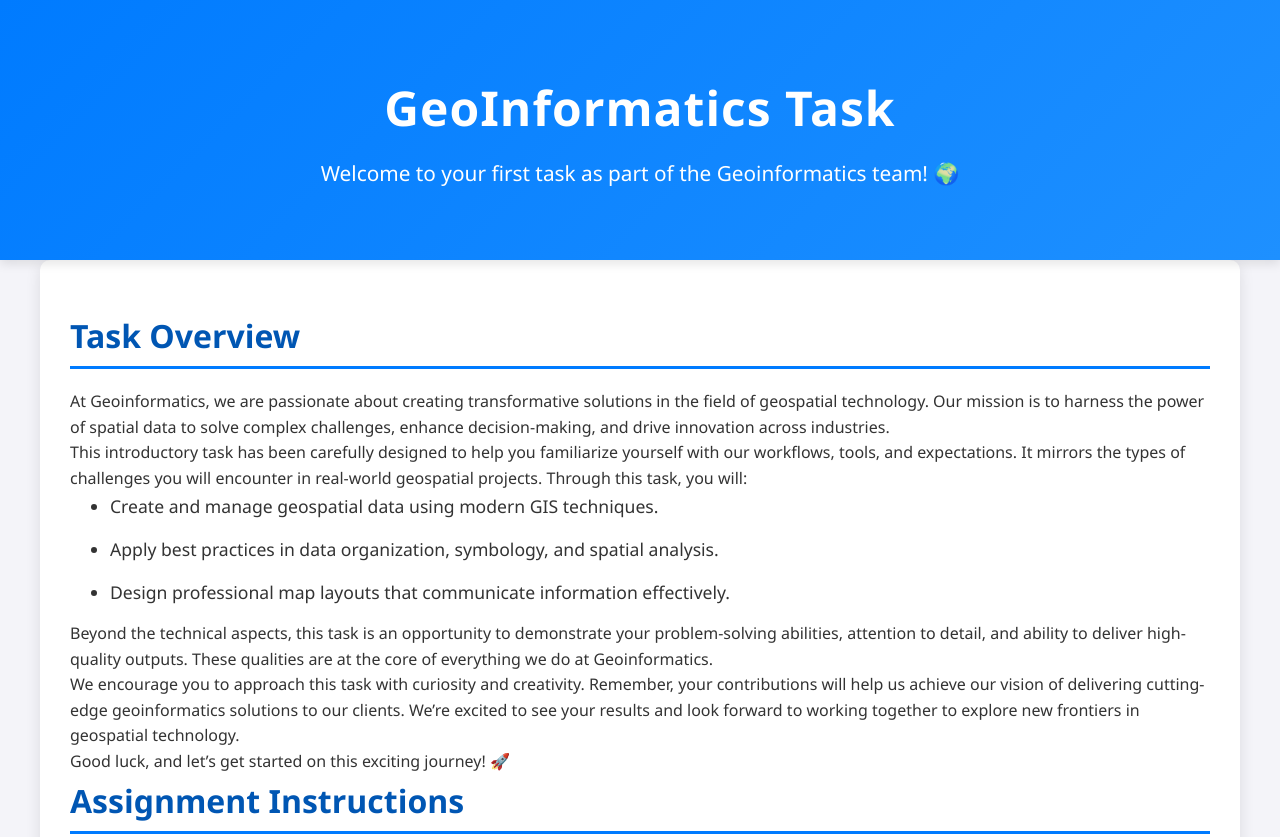
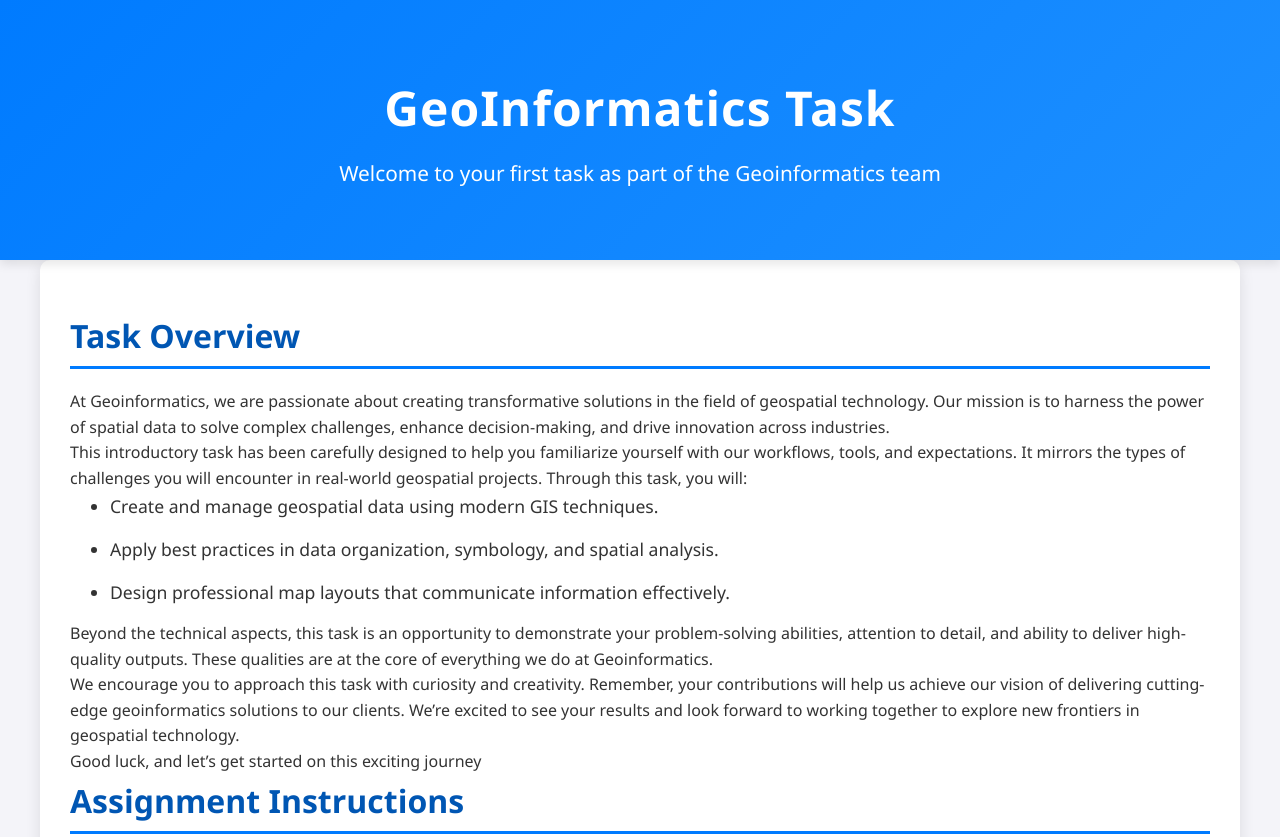
Before and after one commit to saadbarghouth2-blip/GeoInformatics-Task_for_Interviews, a plain HTML site: page index.html in a window 1280 px wide. Shown: the top 837 px of the page. Drawn offline with Linux system fonts and the light colour scheme.

Commit message:
Update index.html

```diff
--- a/index.html
+++ b/index.html
@@ -10,7 +10,7 @@
     <header>
         <div class="container">
             <h1>GeoInformatics Task</h1>
-            <p class="subtitle">Welcome to your first task as part of the Geoinformatics team! 🌍</p>
+            <p class="subtitle">Welcome to your first task as part of the Geoinformatics team </p>
 
         </div>
     </header>
@@ -35,7 +35,7 @@
             <p>
                 We encourage you to approach this task with curiosity and creativity. Remember, your contributions will help us achieve our vision of delivering cutting-edge geoinformatics solutions to our clients. We’re excited to see your results and look forward to working together to explore new frontiers in geospatial technology.
             </p>
-            <p>Good luck, and let’s get started on this exciting journey! 🚀</p>
+            <p>Good luck, and let’s get started on this exciting journey</p>
         </section>
 
         <section id="instructions" class="instructions fade-in">
```
